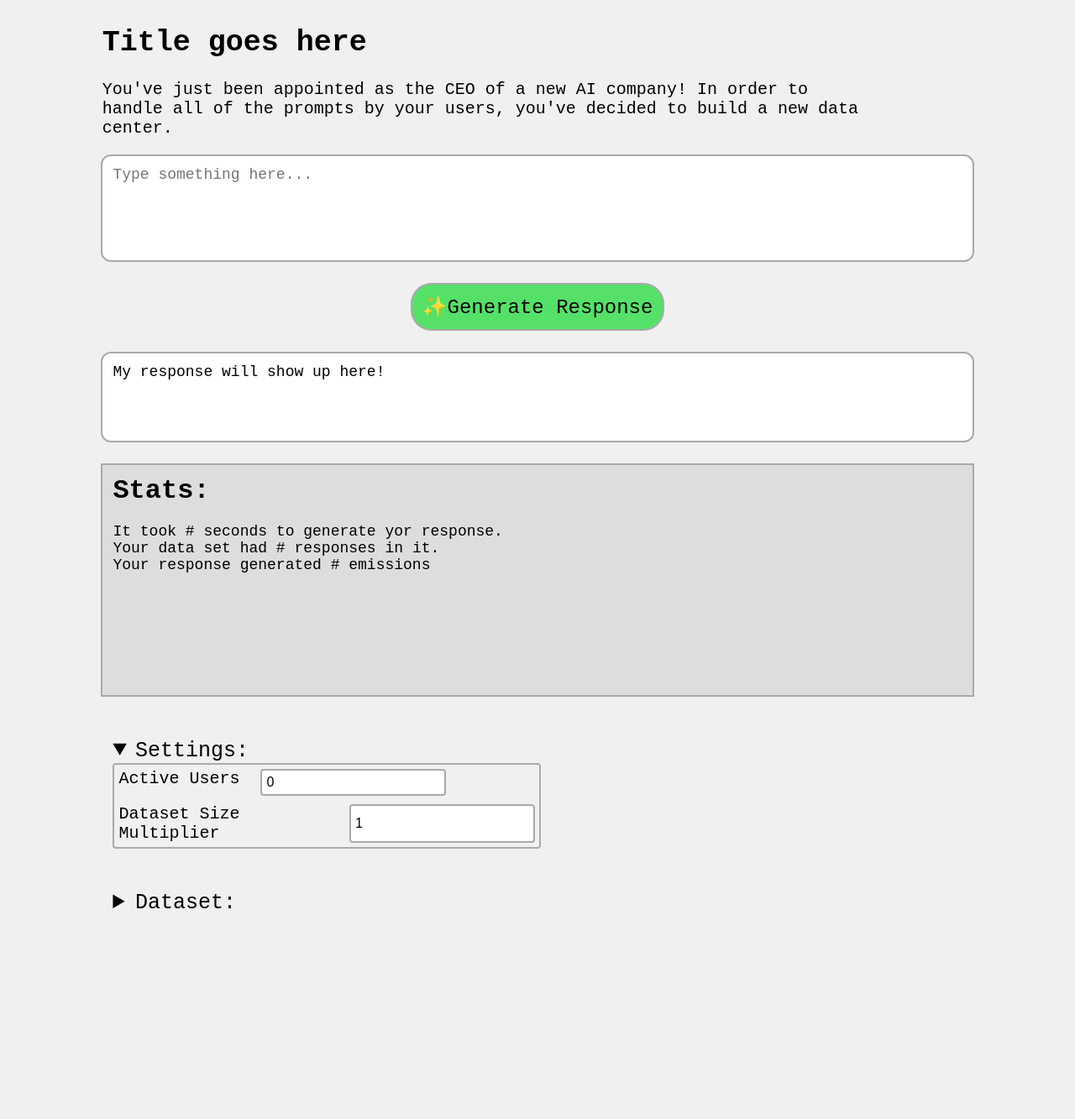
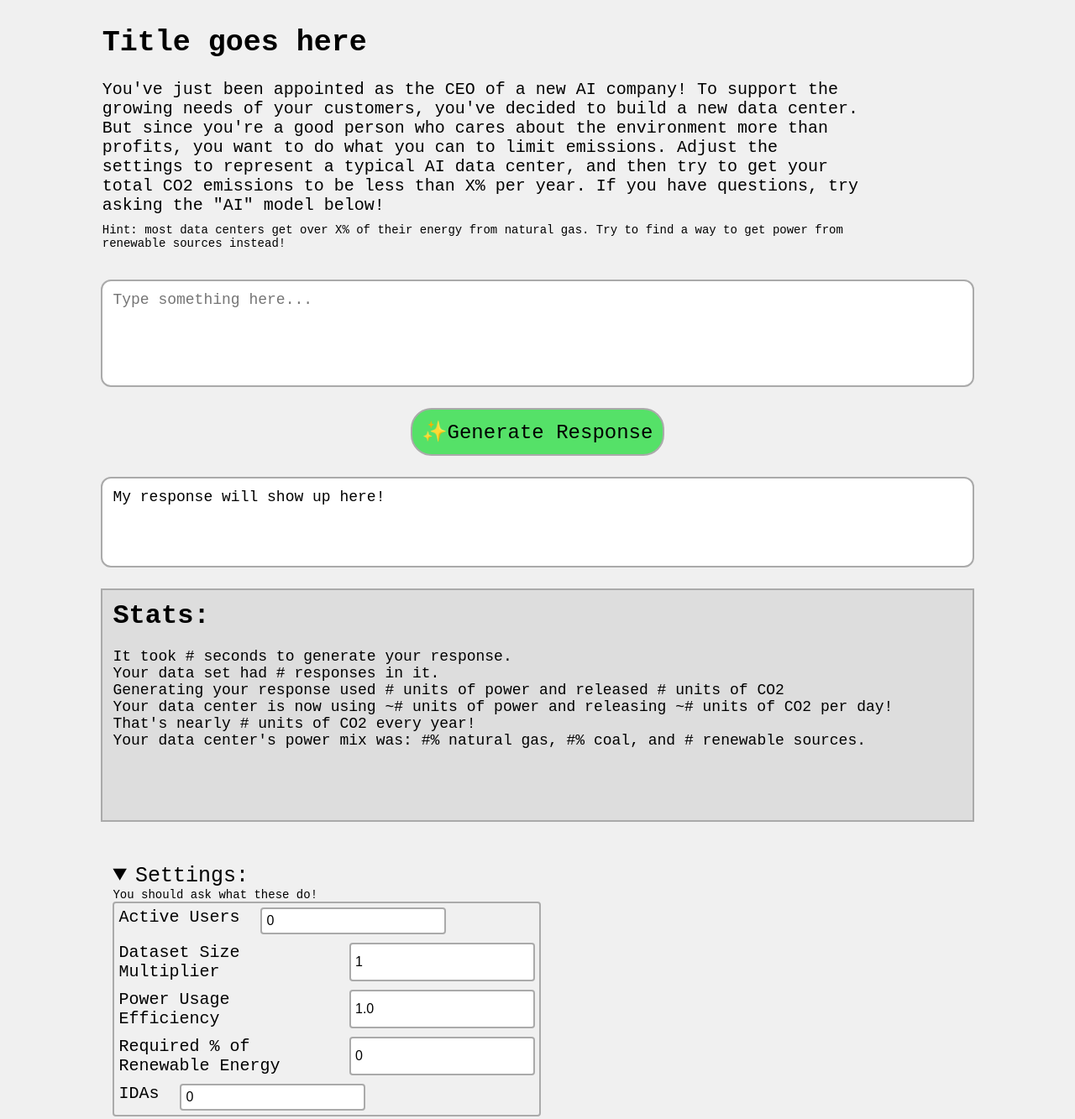
Before and after one commit to CharlieHeinen/ClimateSolutionsProject, a plain HTML site: page index.html in a window 1280 px wide. Shown: the top 1333 px of the page at 84% size. Before the commit the page ends 1198 px from the top, so only its background shows below. Drawn offline with Linux system fonts and the light colour scheme.

Commit message:
More stats/settings
Added more statistics and setting options, but I still need to  make the  code  to  calculate  everything.

```diff
--- a/index.html
+++ b/index.html
@@ -15,9 +15,17 @@
             <div id="title">
                 <h1>Title goes here</h1>
 
-                <p>You've just been appointed as the CEO of a new AI company!
-                    In order to handle all of the prompts by your users, you've decided to build a new data center.
+                <p style="margin-bottom:10px;">You've just been appointed as the CEO of a new AI company!
+                    To support the growing needs of your customers, you've decided to build a new data center.
+                    But since you're a good person who cares about the environment more than profits,
+                    you want to do what you can to limit emissions.
+                    Adjust the settings to represent a typical AI data center,
+                    and then try to get your total CO2 emissions to be less than X% per year.
+                    If you have questions, try asking the "AI" model below!
+                </p>
 
+                <p style="font-size:14px;margin-bottom:35px">
+                    Hint: most data centers get over X% of their energy from natural gas. Try to find a way to get power from renewable sources instead!
                 </p>
             </div>
         </div>
@@ -42,7 +50,7 @@
                 <br>
 
                 <div>
-                    It took <span id="stat-time">#</span> seconds to generate yor response.
+                    It took <span id="stat-time">#</span> seconds to generate your response.
                 </div>
 
                 <div>
@@ -50,7 +58,23 @@
                 </div>
 
                 <div>
-                    Your response generated # emissions
+                    Generating your response used <span id="stat-power">#</span> units of power and released <span id="stat-emissions">#</span> units of CO2
+                </div>
+
+                <div>
+                    Your data center is now using ~<span id="stat-power">#</span> units of power and releasing ~<span id="stat-emissions">#</span> units of CO2 per day!
+                </div>
+
+                <div>
+                    That's nearly <span id="stat-emmissions-annual">#</span> units of CO2 every year!
+                </div>
+
+                <div>
+                    Your data center's power mix was:
+                    <span id="stat-percent-natural-gas">#</span>% natural gas,
+                    <span id="stat-percent-coal">#</span>% coal, and
+                    <span id="stat-percent-renewable">#</span> renewable sources.
+                    <span id="stat-percent-extra"></span>
                 </div>
 
             </div>
@@ -64,6 +88,9 @@
 
             <summary>
                 Settings:
+                <div style="font-size: 14px;">
+                    You should ask what these do!
+                </div>
             </summary>
 
             <div id="settings">
@@ -83,6 +110,33 @@
                     </label>
 
                     <input type="number" value=1 id="setting-dataset-size">
+
+                </div>
+
+                <div class="setting">
+                    <label>
+                        Power Usage Efficiency
+                    </label>
+
+                    <input type="number" value=1.0 id="setting-pue">
+
+                </div>
+
+                <div class="setting">
+                    <label>
+                        Required % of Renewable Energy
+                    </label>
+
+                    <input type="number" value=0 id="setting-dataset-size">
+
+                </div>
+
+                <div class="setting">
+                    <label>
+                        IDAs
+                    </label>
+
+                    <input type="number" value=0 id="setting-dataset-size">
 
                 </div>
 
--- a/style.css
+++ b/style.css
@@ -61,7 +61,6 @@ body {
     padding: 12px;
     resize: none;
     font-size: 18px;
-    user-select: none;
 }
 
 #dataset {
```
